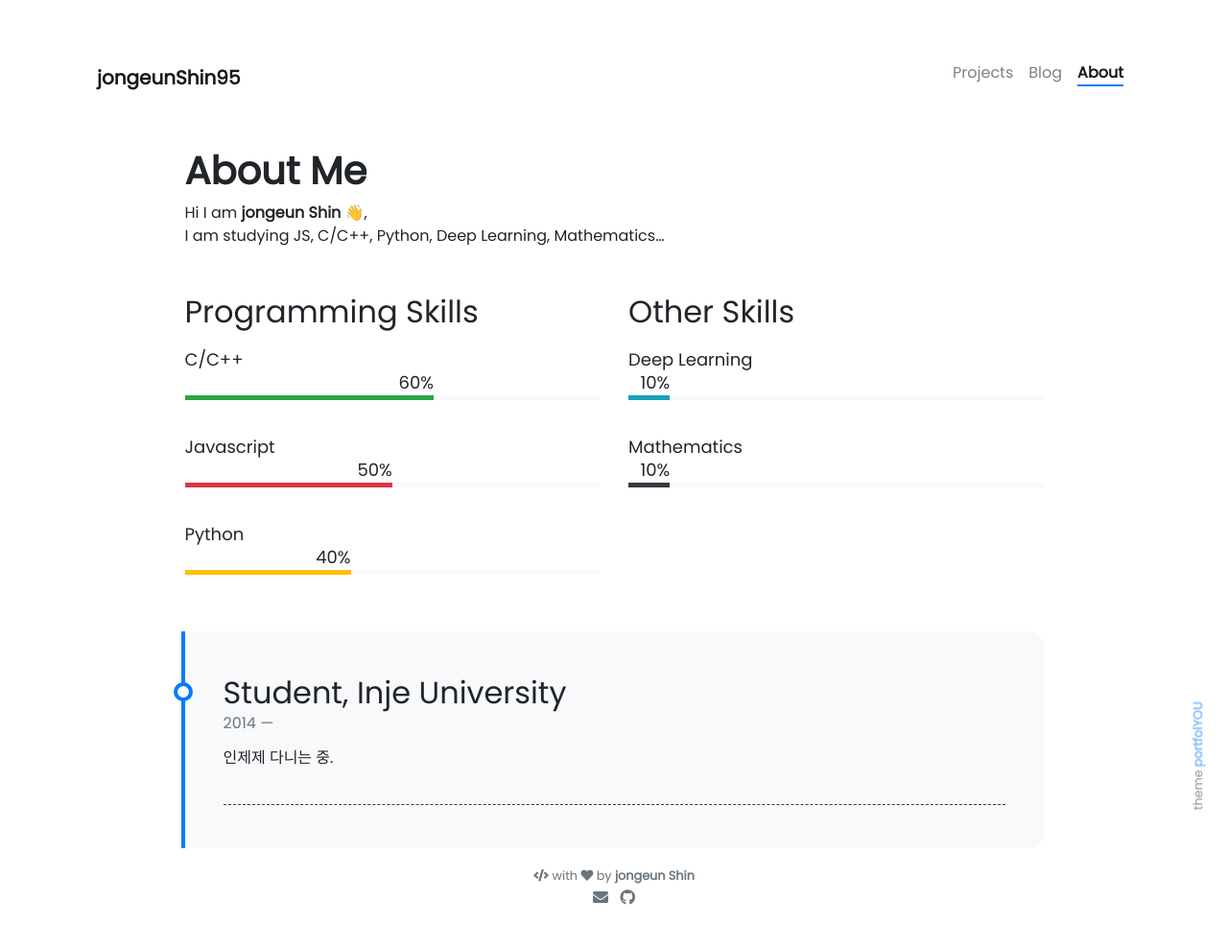
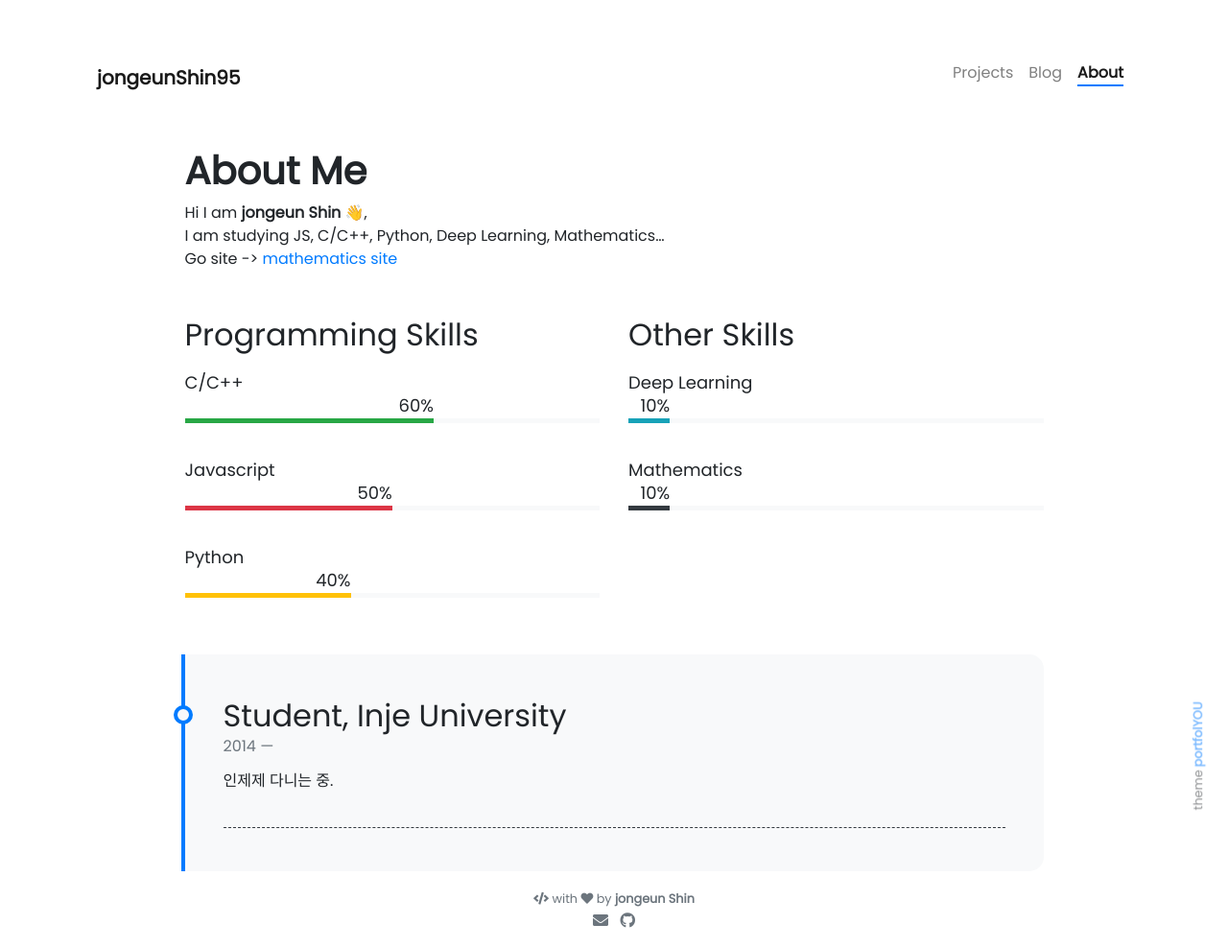
Before and after one commit to jongeunShin95/jongeunshin95.github.io, a Jekyll site: the page built from pages/about.md, in a window 1280 px wide. Shown: the whole page at 96% size. Built offline with Jekyll 4.4.1, drawn with Linux system fonts in a browser that asks for light colours; nearby versions of some CDN libraries; emoji names are drawn with the system emoji font; before the commit the page ends 964 px from its top, so only the background shows below that.

Commit message:
add about mathematics site

```diff
--- a/pages/about.md
+++ b/pages/about.md
@@ -8,7 +8,8 @@ weight: 3
 # **About Me**
 
 Hi I am **{{ site.author.name }}** :wave:,<br>
-I am studying JS, C/C++, Python, Deep Learning, Mathematics...
+I am studying JS, C/C++, Python, Deep Learning, Mathematics...<br>
+Go site -> [mathematics site](https://jongeunshin95.github.io/mathematics-study/)
 
 <div class="row">
 {% include about/skills.html title="Programming Skills" source=site.data.programming-skills %}
```
